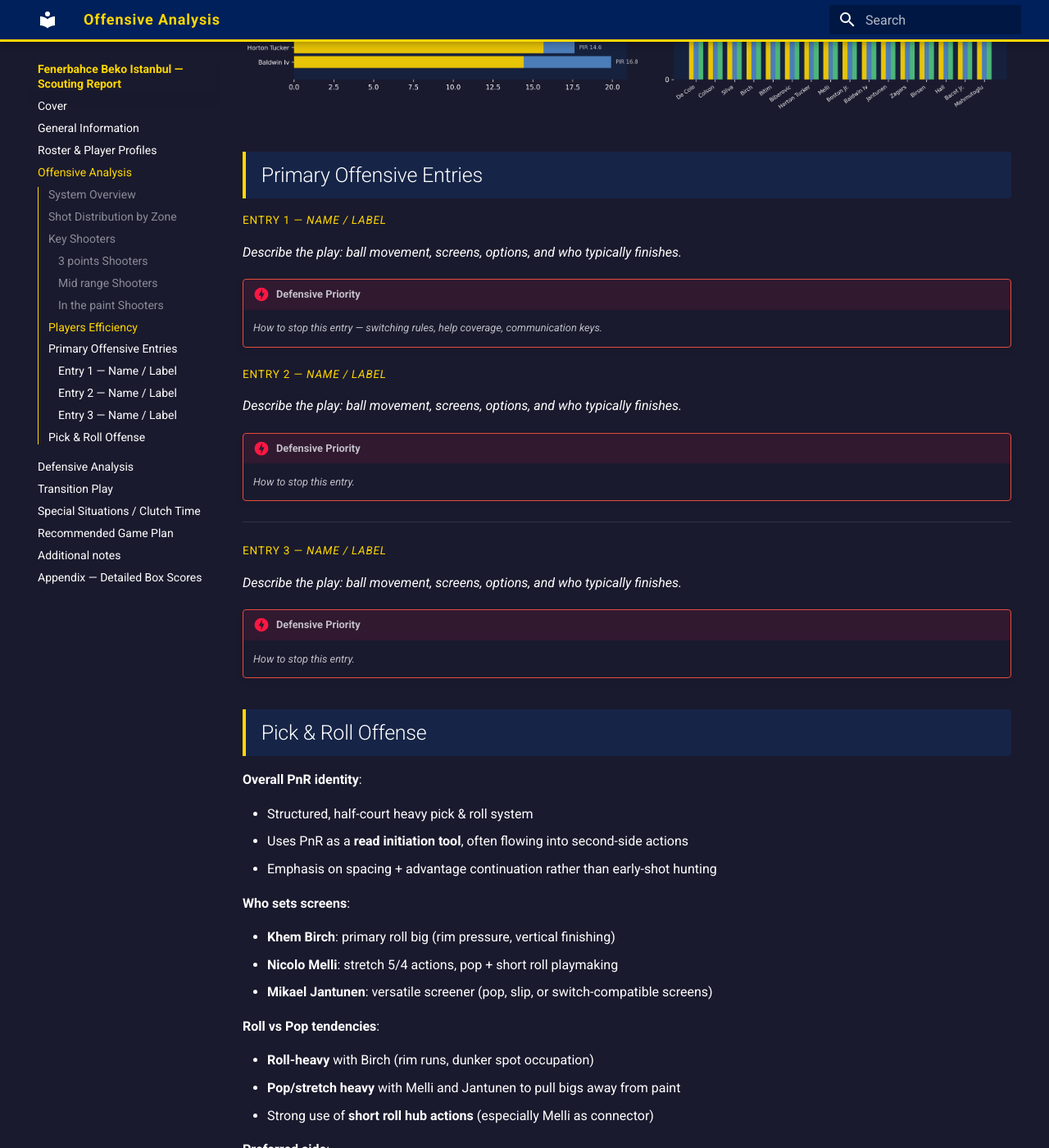
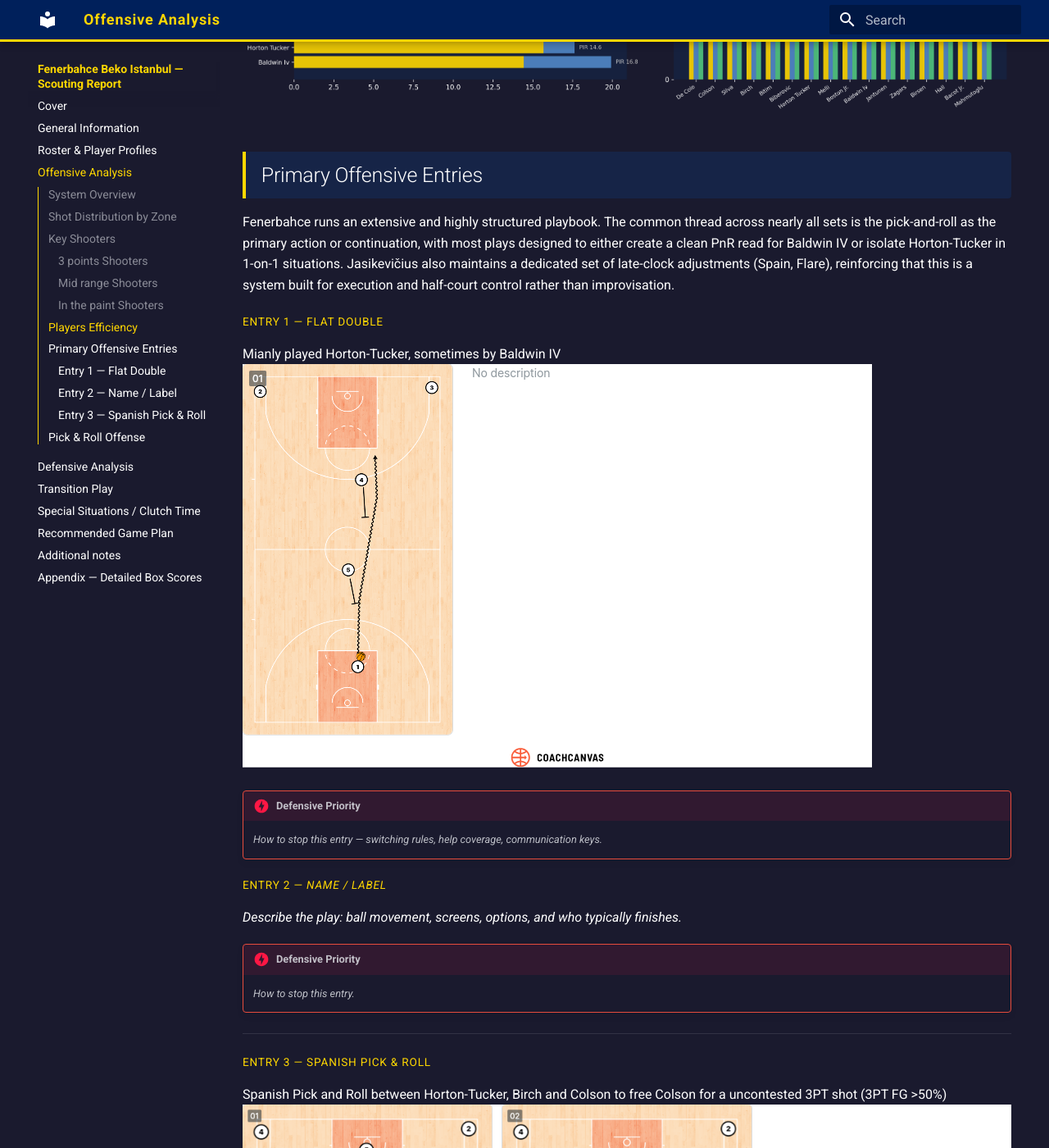
Before and after one commit to martinig94/basketball_analytics, an MkDocs documentation site: the page built from docs/section-c-offensive-analysis.md, in a window 1280 px wide and 1400 px high, scrolled down 4749 px. Shown: the whole window at 82% size. Built offline with MkDocs 1.6.1 and Material for MkDocs 9.7.7, drawn with Linux system fonts in a browser that asks for light colours; some of the changed text lies outside the part shown.

Commit message:
Feat: add new games

```diff
--- a/docs/section-c-offensive-analysis.md
+++ b/docs/section-c-offensive-analysis.md
@@ -88,9 +88,14 @@
 ![alt text](images/player_PIR.png)
 ## Primary Offensive Entries
 
-### Entry 1 — _Name / Label_
+Fenerbahce runs an extensive and highly structured playbook.
+The common thread across nearly all sets is the pick-and-roll as the primary action or continuation, with most plays designed to either create a clean PnR read for Baldwin IV or isolate Horton-Tucker in 1-on-1 situations.
+Jasikevičius also maintains a dedicated set of late-clock adjustments (Spain, Flare), reinforcing that this is a system built for execution and half-court control rather than improvisation.
 
-_Describe the play: ball movement, screens, options, and who typically finishes._
+### Entry 1 — Flat Double
+Mianly played Horton-Tucker, sometimes by Baldwin IV
+![alt text](images/play_1.png)
+
 
 !!! danger "Defensive Priority"
     _How to stop this entry — switching rules, help coverage, communication keys._
@@ -107,12 +112,12 @@
 
 ---
 
-### Entry 3 — _Name / Label_
+### Entry 3 — Spanish Pick & Roll
 
-_Describe the play: ball movement, screens, options, and who typically finishes._
-
+Spanish Pick and Roll between Horton-Tucker, Birch and Colson to free Colson for a uncontested 3PT shot (3PT FG >50%)
+![alt text](images/play_3.png)
 !!! danger "Defensive Priority"
-    _How to stop this entry._
+    Don't switch on the first screen (Colson for Birch), defender on POA is aggressive on the ball to slow down the ball.
 
 
 ## Pick & Roll Offense
```
Also changed, not shown: docs/section-f-special-situations.md (+4 -2 lines), docs/images/play_1.png (added), docs/images/play_3.png (added).
